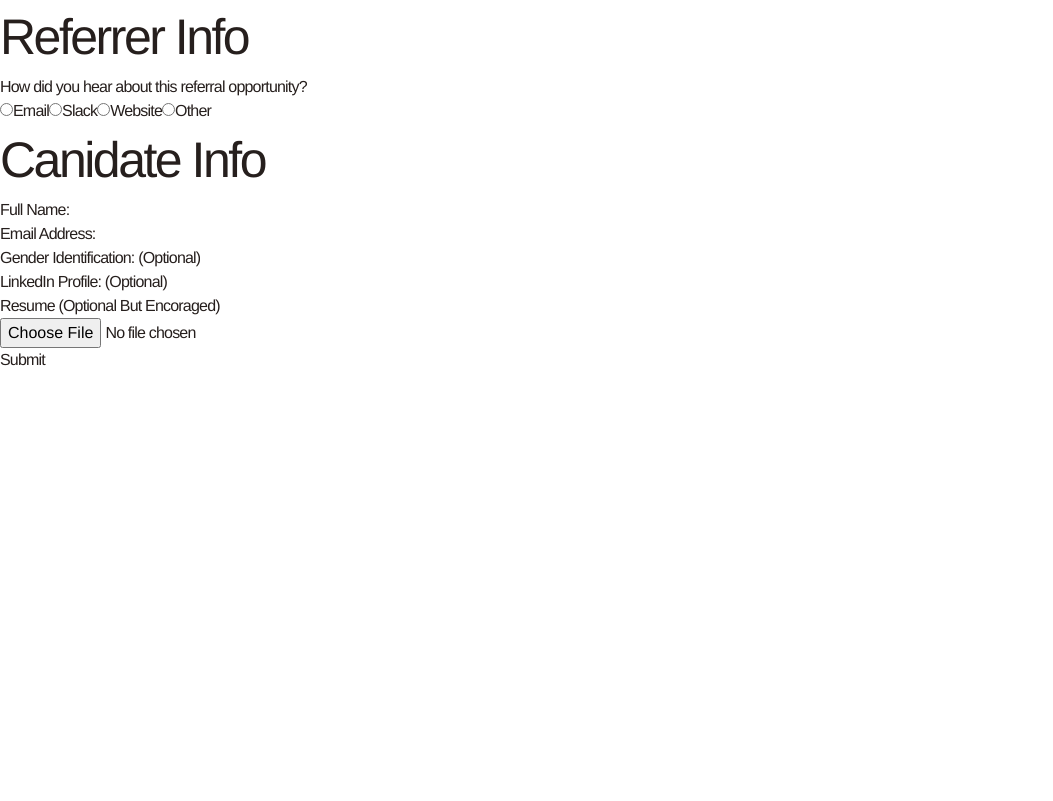
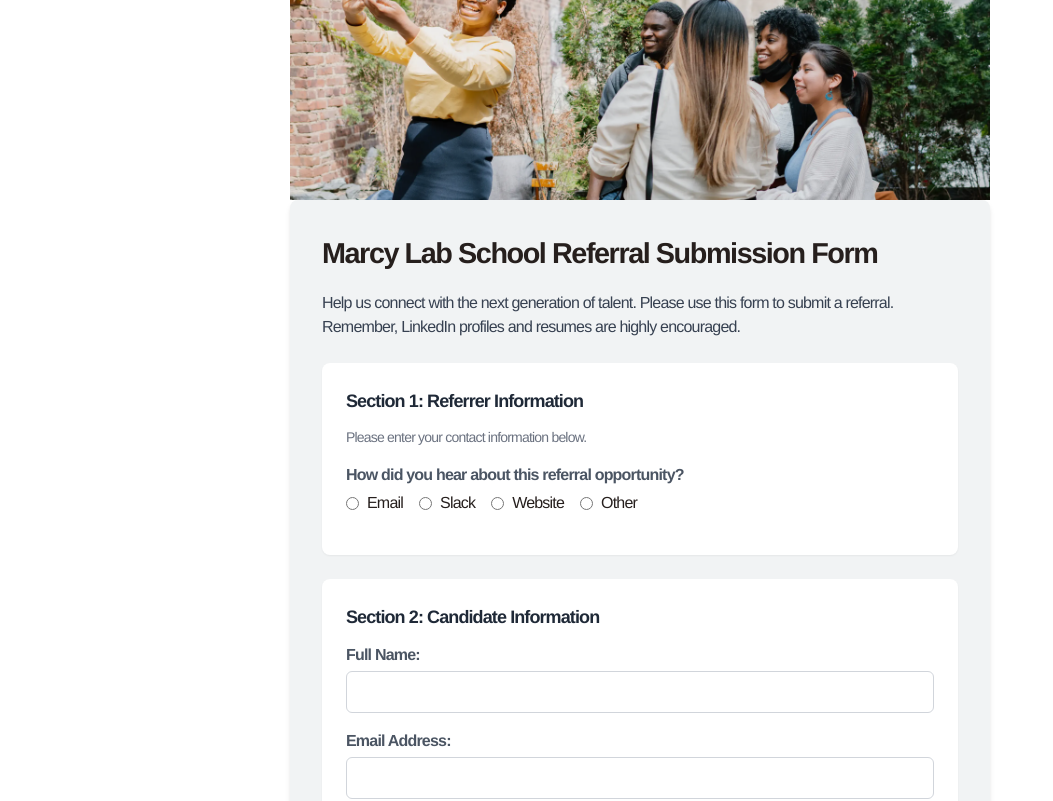
Before and after one commit to marcy-referrals-platform-engineering/marcylabschool-referrals-platform-engineering, a Next.js app: page /referral-form in a window 1280 px wide. Shown: the top 801 px of the page, without its empty margins (0-1053 px from the left). Built offline with nearby package versions, Linux system fonts and the light colour scheme; no server answers; a web font is replaced by a local one.

Commit message:
started referral form styling

```diff
--- a/app/referral-form/page.tsx
+++ b/app/referral-form/page.tsx
@@ -1,5 +1,6 @@
 "use client";
 import { useState, useEffect } from "react";
+import Image from "next/image";
 import { useStore } from "@/app/state/useStore";
 import { uploadFile } from "../utils/supabase";
 import ReferralService from "../services/ReferralService";
@@ -12,7 +13,6 @@
     }
   }, [user]);
 
-
   const handleSubmit = async (e: any) => {
     e?.preventDefault();
     let updatedFormData = { ...formData };
@@ -23,118 +23,153 @@
     ReferralService.sendReferralRequest(updatedFormData);
   };
 
-
-
-
-
   const handleChange = (e: any) => {
     setFormData({ ...formData, [e.target.name]: e.target.value });
     console.log(formData);
   };
 
+  return (
+    <div className="w-screen h-full ">
+    <img src='/fellows1.png' className=" object-cover w-[700px] h-[200px] m-auto"/>
+    <form
+      onSubmit={handleSubmit}
+      className="bg-[#F1F3F4] p-8 max-w-[700px] mx-auto rounded-lg shadow-md"
+    >
+      <h1 className="text-[1.8rem] font-bold mb-4">
+        Marcy Lab School Referral Submission Form
+      </h1>
+      <p className="text-gray-700 mb-6">
+        Help us connect with the next generation of talent. Please use this form
+        to submit a referral. Remember, LinkedIn profiles and resumes are highly
+        encouraged.
+      </p>
 
-  return (
-    <form onSubmit={handleSubmit}>
-      <h1>Referrer Info</h1>
-      <div>
-        <p>How did you hear about this referral opportunity? </p>
-        <label>
+      <div className="bg-white p-6 rounded-lg shadow-sm mb-6">
+        <h1 className="font-bold text-lg text-gray-800 mb-3">
+          Section 1: Referrer Information
+        </h1>
+        <p className="text-sm text-gray-500 mb-4">
+          Please enter your contact information below.
+        </p>
+
+        <div className="mb-4">
+          <label className="block text-gray-600 font-semibold mb-1">
+            How did you hear about this referral opportunity?
+          </label>
+          <div className="flex space-x-4">
+            {["Email", "Slack", "Website", "Other"].map((option) => (
+              <label key={option} className="flex items-center space-x-2">
                 <input
+                  type="radio"
+                  value={option.toLowerCase()}
+                  name="how"
                   onChange={handleChange}
-            type="radio"
-            value="email"
-            name="how"
                   required
+                  className="form-radio text-indigo-600"
                 />
-          Email
+                <span>{option}</span>
               </label>
-
-        <label>
-          <input
-            onChange={handleChange}
-            type="radio"
-            value="slack"
-            name="how"
-            required
-          />
-          Slack
-        </label>
-
-        <label>
-          <input
-            onChange={handleChange}
-            type="radio"
-            value="website"
-            name="how"
-            required
-          />
-          Website
-        </label>
-
-        <label>
-          <input
-            onChange={handleChange}
-            type="radio"
-            value="other"
-            name="how"
-            required
-          />
-          Other
-        </label>
+            ))}
+          </div>
+        </div>
       </div>
 
-      <h1>Canidate Info</h1>
-      <div>
-        <label htmlFor="recruitName">Full Name:</label>
+      <div className="bg-white p-6 rounded-lg shadow-sm mb-6">
+        <h1 className="font-bold text-lg text-gray-800 mb-3">
+          Section 2: Candidate Information
+        </h1>
+
+        <div className="mb-4">
+          <label
+            htmlFor="recruitName"
+            className="block text-gray-600 font-semibold mb-1"
+          >
+            Full Name:
+          </label>
           <input
-          onChange={handleChange}
             type="text"
-          value={formData.referreeName}
             id="recruitName"
             name="recruitName"
+            value={formData.recruitName}
+            onChange={handleChange}
+            className="w-full p-2 border border-gray-300 rounded-md"
             required
           />
         </div>
 
-      <div>
-        <label htmlFor="recruitEmail">Email Address:</label>
+        <div className="mb-4">
+          <label
+            htmlFor="recruitEmail"
+            className="block text-gray-600 font-semibold mb-1"
+          >
+            Email Address:
+          </label>
           <input
-          onChange={handleChange}
             type="email"
-          value={formData.referreeEmail}
             id="recruitEmail"
             name="recruitEmail"
+            value={formData.recruitEmail}
+            onChange={handleChange}
+            className="w-full p-2 border border-gray-300 rounded-md"
             required
           />
         </div>
 
-      <div>
-        <label htmlFor="recruitGender">Gender Identification: (Optional)</label>
+        <div className="mb-4">
+          <label
+            htmlFor="recruitGender"
+            className="block text-gray-600 font-semibold mb-1"
+          >
+            Gender Identification (Optional):
+          </label>
           <input
-          onChange={handleChange}
             type="text"
-          value={formData.refereeGender}
             id="recruitGender"
             name="recruitGender"
+            value={formData.recruitGender}
+            onChange={handleChange}
+            className="w-full p-2 border border-gray-300 rounded-md"
           />
         </div>
 
-      <div>
-        <label htmlFor="recruitLinkedIn">LinkedIn Profile: (Optional)</label>
+        <div className="mb-4">
+          <label
+            htmlFor="recruitLinkedIn"
+            className="block text-gray-600 font-semibold mb-1"
+          >
+            LinkedIn Profile (Optional):
+          </label>
           <input
             type="text"
-          onChange={handleChange}
             id="recruitLinkedIn"
             name="recruitLinkedIn"
-          value={formData.refereeLinkedIn}
+            value={formData.recruitLinkedIn}
+            onChange={handleChange}
+            className="w-full p-2 border border-gray-300 rounded-md"
           />
         </div>
 
-      <div>
-        <p>Resume (Optional But Encoraged)</p>
-        <input onChange={handleChange} type="file" id="resume" name="resume" />
+        <div className="mb-4">
+          <label className="block text-gray-600 font-semibold mb-1">
+            Resume (Optional But Encouraged):
+          </label>
+          <input
+            type="file"
+            id="resume"
+            name="resume"
+            onChange={handleChange}
+            className="w-full p-2 border border-gray-300 rounded-md"
+          />
         </div>
-      <button type="submit">Submit</button>
+      </div>
+
+      <button
+        type="submit"
+        className="bg-indigo-600 text-white py-2 px-6 rounded-lg hover:bg-indigo-700 transition duration-300"
+      >
+        Submit
+      </button>
     </form>
+    </div>
   );
 }
```
Lines whose indentation alone changed are shown as unchanged.
